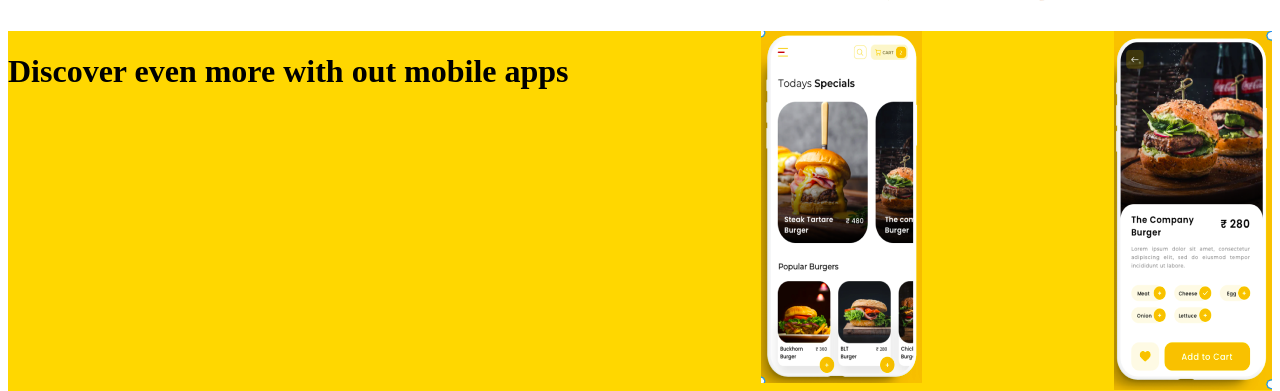
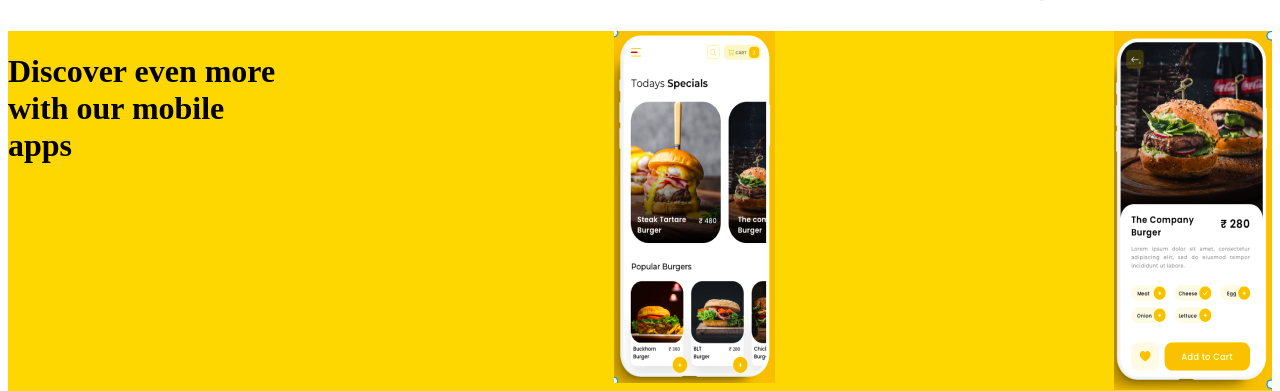
Before and after one commit to DenisMuga/Week-1-Independent-Project-, a plain HTML site: page index.html in a window 1280 px wide. Shown: the part 2718-3109 px from the top of the page. Drawn offline with Linux system fonts and the light colour scheme; a web font is replaced by a local one.

Commit message:
Add a br tag to the h1.This is to allow the breaking of the h1 statement of this section into three parts

```diff
--- a/index.html
+++ b/index.html
@@ -159,7 +159,7 @@
 <!-- mobile part -->
 <div id="simu">
   <div class="text">
-  <h1>Discover even more with out mobile apps</h1>
+  <h1>Discover even more <br> with our mobile <br> apps</h1>
 </div>
         <div class="ph">
           <img src="./images/mobile1.png" alt="">
```
